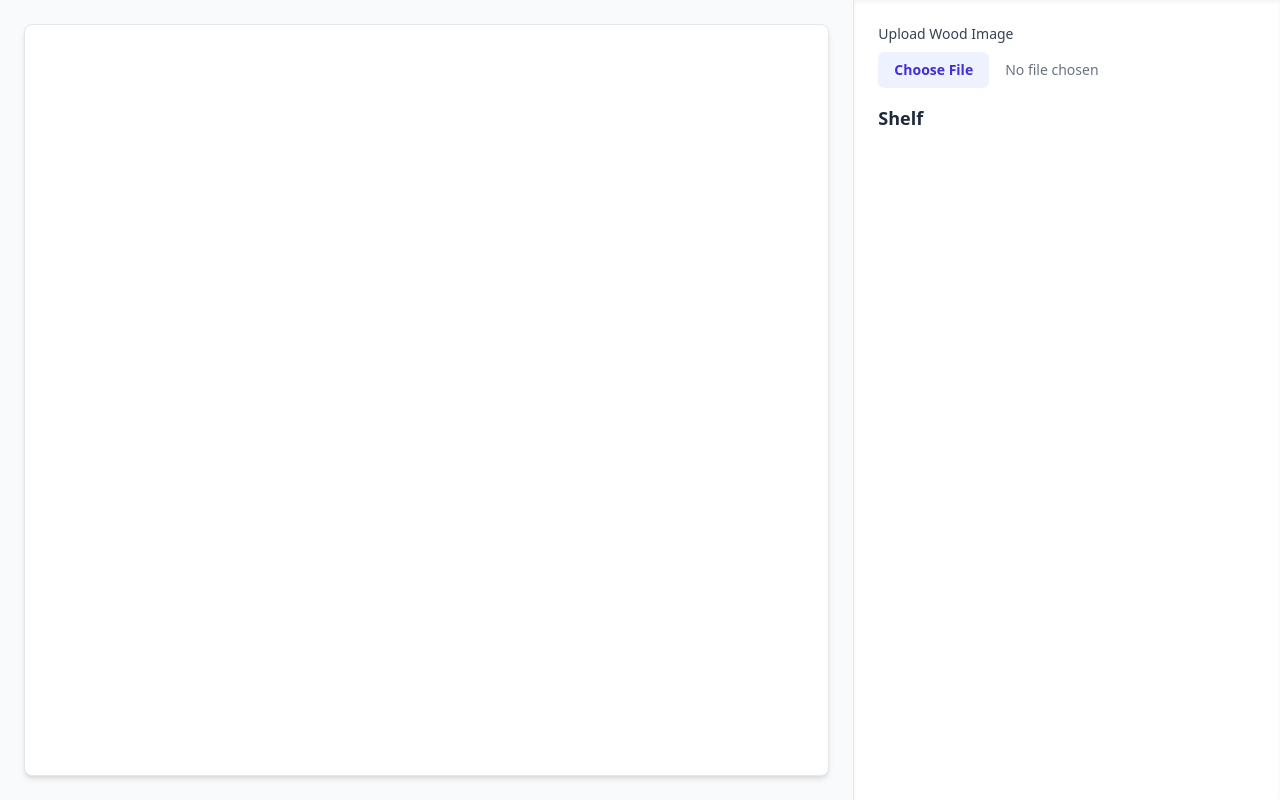
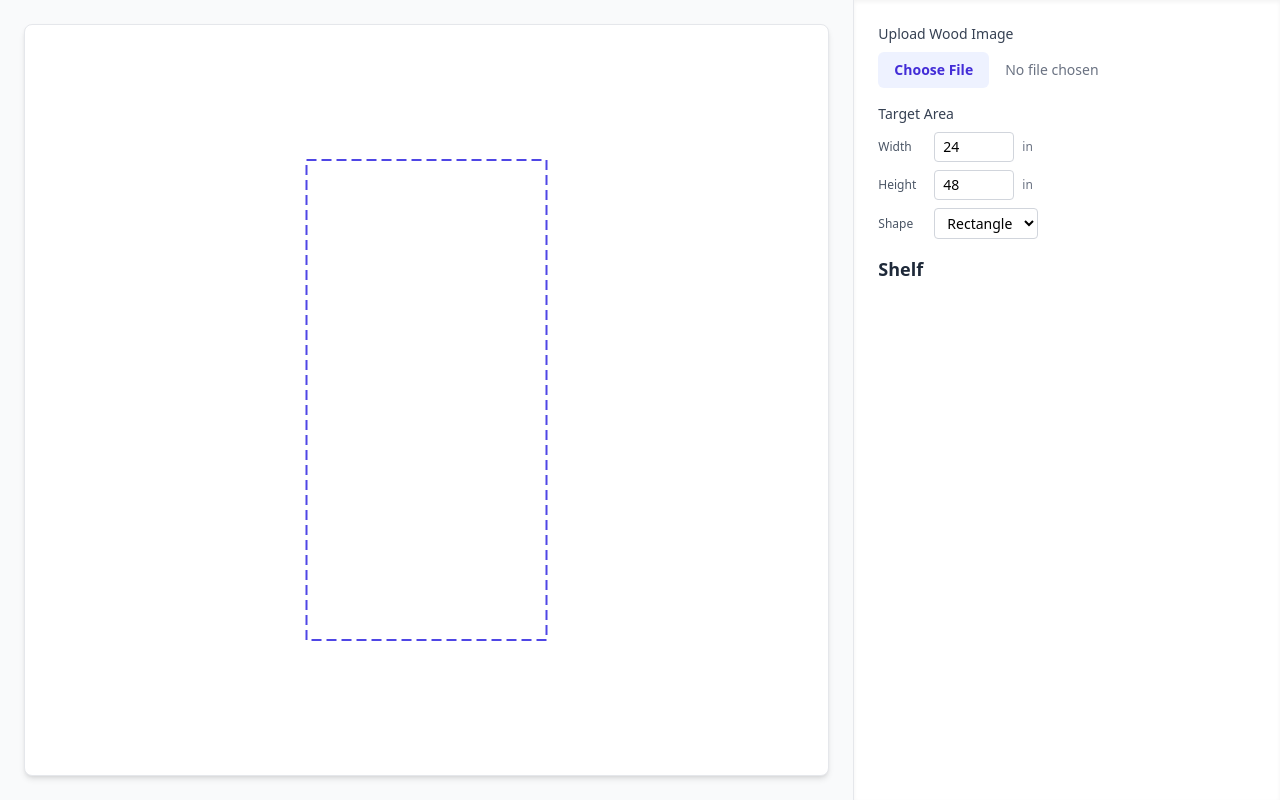
Before and after one commit to btouellette/SlabWorks, a website built with webpack: page src/index.html in a window 1280 px wide. Built offline with nearby package versions, Linux system fonts and the light colour scheme; files whose address does not match are found by name.

Commit message:
slice 2 done

```diff
--- a/src/index.html
+++ b/src/index.html
@@ -23,6 +23,28 @@
                file:text-sm file:font-semibold file:bg-indigo-50 file:text-indigo-700
                hover:file:bg-indigo-100">
       </div>
+      <div class="mb-4">
+        <h3 class="text-sm font-medium text-gray-700 mb-2">Target Area</h3>
+        <div class="flex items-center gap-2 mb-2">
+          <label for="target-width" class="text-xs text-gray-600 w-12">Width</label>
+          <input type="number" id="target-width" value="24" min="1"
+                 class="w-20 text-sm border border-gray-300 rounded px-2 py-1">
+          <span class="text-xs text-gray-500">in</span>
+        </div>
+        <div class="flex items-center gap-2 mb-2">
+          <label for="target-height" class="text-xs text-gray-600 w-12">Height</label>
+          <input type="number" id="target-height" value="48" min="1"
+                 class="w-20 text-sm border border-gray-300 rounded px-2 py-1">
+          <span class="text-xs text-gray-500">in</span>
+        </div>
+        <div class="flex items-center gap-2">
+          <label for="target-shape" class="text-xs text-gray-600 w-12">Shape</label>
+          <select id="target-shape" class="text-sm border border-gray-300 rounded px-2 py-1">
+            <option value="rectangle">Rectangle</option>
+            <option value="ellipse">Ellipse</option>
+          </select>
+        </div>
+      </div>
       <h2 class="text-lg font-semibold text-gray-800 mb-4">Shelf</h2>
       <div id="shelf-thumbnails" class="grid grid-cols-2 gap-4 overflow-y-auto">
         <!-- Thumbnails of uploaded wood images -->
--- a/src/scripts/app.ts
+++ b/src/scripts/app.ts
@@ -1,8 +1,9 @@
 import Konva from 'konva';
 import localforage from 'localforage';
 import { handleImageUpload } from './imageUpload';
-import { Slab, ShelvedSlab } from './types';
+import { Slab, ShelvedSlab, TargetArea } from './types';
 import { generateId } from './utils';
+import { drawTargetArea } from './targetArea';
 import "../styles/tailwind.css";
 
 document.addEventListener('DOMContentLoaded', () => {
@@ -16,7 +17,35 @@ document.addEventListener('DOMContentLoaded', () => {
     const layer = new Konva.Layer();
     stage.add(layer);
 
+    const targetLayer = new Konva.Layer();
+    stage.add(targetLayer);
+
     const placedSlabs = new Map<string, Konva.Image>();
+
+    let currentTargetArea: TargetArea = { type: 'rectangle', width: 24, height: 48 };
+
+    function redrawTargetArea() {
+        drawTargetArea(targetLayer, currentTargetArea.width, currentTargetArea.height, currentTargetArea.type);
+    }
+
+    const widthInput = document.getElementById('target-width') as HTMLInputElement;
+    const heightInput = document.getElementById('target-height') as HTMLInputElement;
+    const shapeSelect = document.getElementById('target-shape') as HTMLSelectElement;
+
+    widthInput.addEventListener('input', () => {
+        currentTargetArea = { ...currentTargetArea, width: Number(widthInput.value) || 24 };
+        redrawTargetArea();
+    });
+    heightInput.addEventListener('input', () => {
+        currentTargetArea = { ...currentTargetArea, height: Number(heightInput.value) || 48 };
+        redrawTargetArea();
+    });
+    shapeSelect.addEventListener('change', () => {
+        currentTargetArea = { ...currentTargetArea, type: shapeSelect.value as 'rectangle' | 'ellipse' };
+        redrawTargetArea();
+    });
+
+    redrawTargetArea();
 
     const uploadInput = document.getElementById('imageUpload') as HTMLInputElement;
     uploadInput.addEventListener('change', (event) => handleImageUpload(event, saveSlab));
--- /dev/null
+++ b/src/scripts/targetArea.ts
@@ -0,0 +1,51 @@
+import Konva from 'konva';
+
+// Canvas scale: 10 pixels per inch
+const PIXELS_PER_INCH = 10;
+
+export function drawTargetArea(
+    layer: Konva.Layer,
+    widthInches: number,
+    heightInches: number,
+    shape: 'rectangle' | 'ellipse'
+): Konva.Rect | Konva.Ellipse {
+    const existing = layer.findOne('#target-area');
+    if (existing) existing.destroy();
+
+    const stage = layer.getStage()!;
+    const w = widthInches * PIXELS_PER_INCH;
+    const h = heightInches * PIXELS_PER_INCH;
+    const cx = stage.width() / 2;
+    const cy = stage.height() / 2;
+
+    const style = {
+        stroke: '#4f46e5',
+        strokeWidth: 2,
+        dash: [10, 5],
+        listening: false,
+        id: 'target-area',
+    };
+
+    let node: Konva.Rect | Konva.Ellipse;
+    if (shape === 'rectangle') {
+        node = new Konva.Rect({
+            x: cx - w / 2,
+            y: cy - h / 2,
+            width: w,
+            height: h,
+            ...style,
+        });
+    } else {
+        node = new Konva.Ellipse({
+            x: cx,
+            y: cy,
+            radiusX: w / 2,
+            radiusY: h / 2,
+            ...style,
+        });
+    }
+
+    layer.add(node);
+    layer.draw();
+    return node;
+}
```
